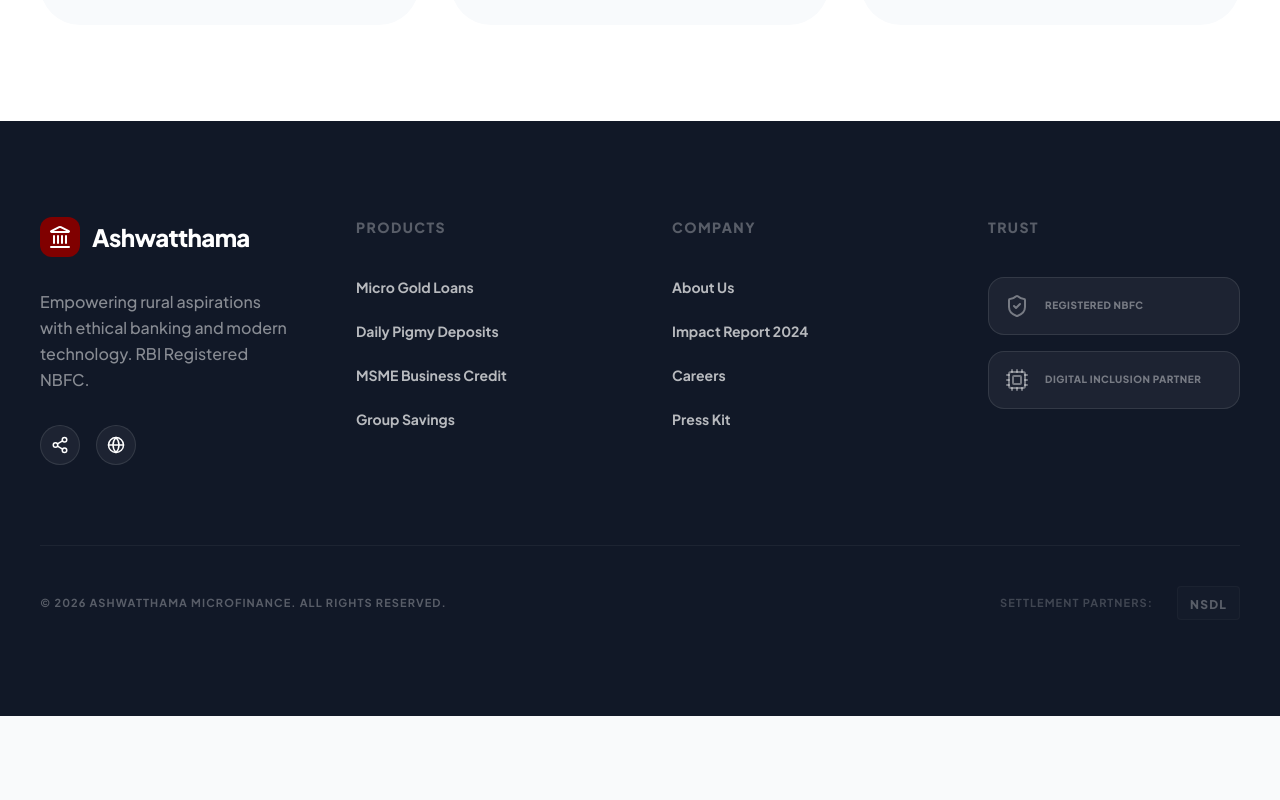
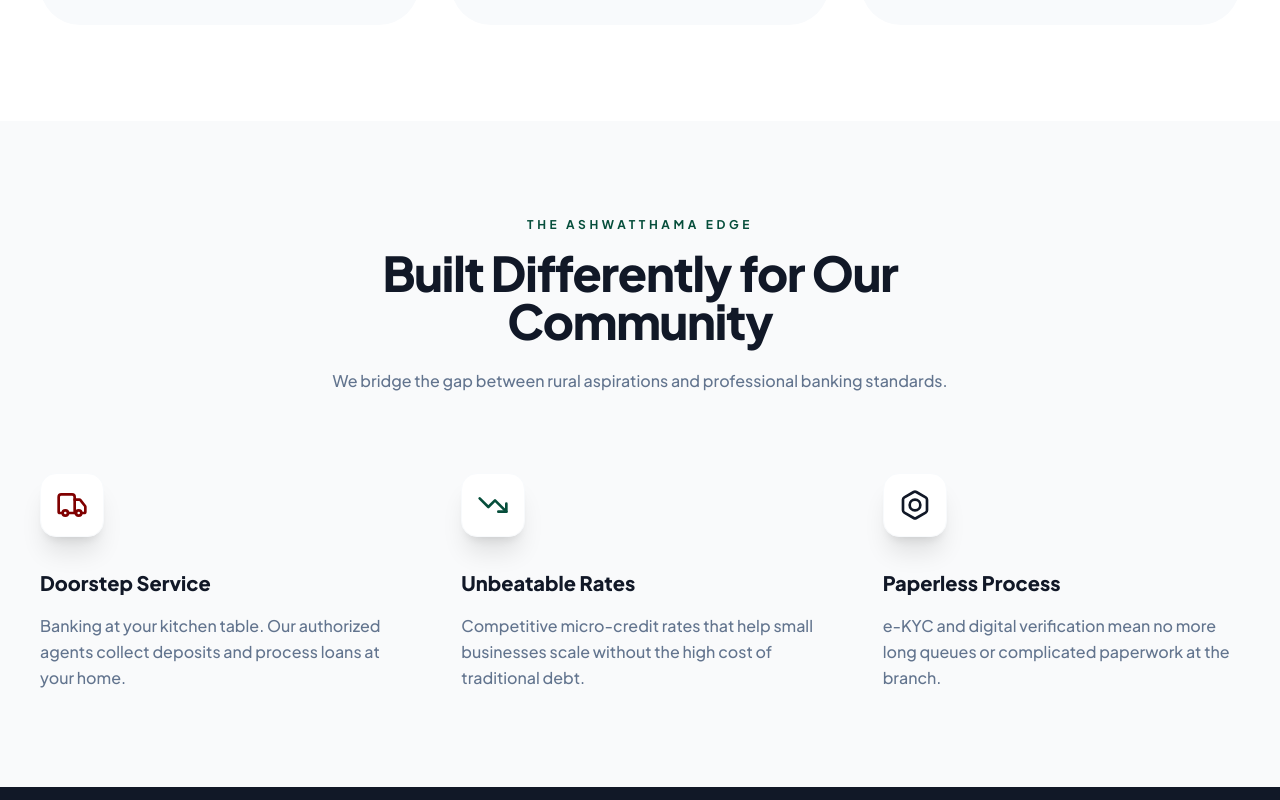
Before and after one commit to krishnakolpte/Ashwatthama.com, a Next.js app: page /en in a window 1280 px wide. Shown: the part 1640-2440 px from the top of the page. Before the commit the page ends 2356 px from the top, so only its background shows below. Built offline with nearby package versions, Linux system fonts and the light colour scheme; a web font is replaced by a local one.

Commit message:
feat: add localized WhyUs edge section

```diff
--- a/messages/en.json
+++ b/messages/en.json
@@ -56,5 +56,16 @@
 		"card3_title": "Pigmy Bonus Plan",
 		"card3_desc": "Consistency pays. Get 1% extra annual returns on daily collection accounts.",
 		"card3_btn": "Join Plan"
+	},
+	"WhyUs": {
+		"badge": "The Ashwatthama Edge",
+		"title": "Built Differently for Our Community",
+		"subtitle": "We bridge the gap between rural aspirations and professional banking standards.",
+		"feature1_title": "Doorstep Service",
+		"feature1_desc": "Banking at your kitchen table. Our authorized agents collect deposits and process loans at your home.",
+		"feature2_title": "Unbeatable Rates",
+		"feature2_desc": "Competitive micro-credit rates that help small businesses scale without the high cost of traditional debt.",
+		"feature3_title": "Paperless Process",
+		"feature3_desc": "e-KYC and digital verification mean no more long queues or complicated paperwork at the branch."
 	}
 }
--- a/messages/kn.json
+++ b/messages/kn.json
@@ -56,5 +56,16 @@
 		"card3_title": "ಪಿಗ್ಮಿ ಬೋನಸ್ ಯೋಜನೆ",
 		"card3_desc": "ನಿರಂತರ ಉಳಿತಾಯಕ್ಕೆ ಫಲವಿದೆ. ದೈನಂದಿನ ಕಲೆಕ್ಷನ್ ಖಾತೆಗಳ ಮೇಲೆ 1% ಹೆಚ್ಚುವರಿ ಲಾಭ ಪಡೆಯಿರಿ.",
 		"card3_btn": "ಯೋಜನೆಗೆ ಸೇರಿ"
+	},
+	"WhyUs": {
+		"badge": "ಅಶ್ವತ್ಥಾಮ ವಿಶೇಷತೆ",
+		"title": "ನಮ್ಮ ಸಮುದಾಯಕ್ಕಾಗಿ ವಿಶೇಷ ವಿನ್ಯಾಸ",
+		"subtitle": "ಗ್ರಾಮೀಣ ಆಕಾಂಕ್ಷೆಗಳು ಮತ್ತು ವೃತ್ತಿಪರ ಬ್ಯಾಂಕಿಂಗ್ ಗುಣಮಟ್ಟದ ನಡುವಿನ ಅಂತರವನ್ನು ನಾವು ಕಡಿಮೆ ಮಾಡುತ್ತೇವೆ.",
+		"feature1_title": "ಮನೆ ಬಾಗಿಲಿಗೆ ಸೇವೆ",
+		"feature1_desc": "ನಿಮ್ಮ ಮನೆಯಲ್ಲೇ ಬ್ಯಾಂಕಿಂಗ್ ಸೇವೆ. ನಮ್ಮ ಅಧಿಕೃತ ಏಜೆಂಟ್‌ಗಳು ನಿಮ್ಮ ಮನೆಗೇ ಬಂದು ಸಾಲದ ಪ್ರಕ್ರಿಯೆಗಳನ್ನು ಪೂರೈಸುತ್ತಾರೆ.",
+		"feature2_title": "ಉತ್ತಮ ಬಡ್ಡಿ ದರಗಳು",
+		"feature2_desc": "ಸಣ್ಣ ಉದ್ಯಮಗಳು ಬೆಳೆಯಲು ಸಹಾಯ ಮಾಡುವಂತಹ ಸ್ಪರ್ಧಾತ್ಮಕ ಮೈಕ್ರೋ-ಕ್ರೆಡಿಟ್ ದರಗಳು ಇಲ್ಲಿವೆ.",
+		"feature3_title": "ಕಾಗದರಹಿತ ಪ್ರಕ್ರಿಯೆ",
+		"feature3_desc": "ಇ-ಕೆವೈಸಿ ಮತ್ತು ಡಿಜಿಟಲ್ ಪರಿಶೀಲನೆಯ ಮೂಲಕ ಕಚೇರಿಯಲ್ಲಿ ಸಾಲಿನಲ್ಲಿ ನಿಲ್ಲುವ ತೊಂದರೆ ಇರುವುದಿಲ್ಲ."
 	}
 }
--- a/src/app/[locale]/page.tsx
+++ b/src/app/[locale]/page.tsx
@@ -1,11 +1,13 @@
 import Hero from "@/components/Hero";
 import Opportunities from "@/components/Opportunities";
+import WhyUs from "@/components/WhyUs";
 
 export default function HomePage() {
 	return (
 		<>
 			<Hero />
 			<Opportunities />
+			<WhyUs />
 		</>
 	);
 }
--- /dev/null
+++ b/src/components/WhyUs.tsx
@@ -0,0 +1,66 @@
+import { getTranslations } from "next-intl/server";
+import { Truck, TrendingDown, Bolt } from "lucide-react";
+
+export default async function WhyUs() {
+	const t = await getTranslations("WhyUs");
+
+	const features = [
+		{
+			icon: <Truck className="size-8" />,
+			title: t("feature1_title"),
+			desc: t("feature1_desc"),
+			color: "text-primary",
+		},
+		{
+			icon: <TrendingDown className="size-8" />,
+			title: t("feature2_title"),
+			desc: t("feature2_desc"),
+			color: "text-secondary",
+		},
+		{
+			icon: <Bolt className="size-8" />,
+			title: t("feature3_title"),
+			desc: t("feature3_desc"),
+			color: "text-brand-black",
+		},
+	];
+
+	return (
+		<section className="py-24 bg-brand-white" id="why-us">
+			<div className="max-w-7xl mx-auto px-6 lg:px-10">
+				<div className="text-center max-w-3xl mx-auto mb-20">
+					<span className="text-secondary font-bold tracking-[0.3em] uppercase text-xs block mb-4 font-jakarta">
+						{t("badge")}
+					</span>
+					<h2 className="text-4xl md:text-5xl font-black text-brand-black tracking-tight mb-6 font-kannada">
+						{t("title")}
+					</h2>
+					<p className="text-slate-500 font-medium font-kannada">
+						{t("subtitle")}
+					</p>
+				</div>
+
+				<div className="grid grid-cols-1 md:grid-cols-3 gap-16">
+					{features.map((feature, index) => (
+						<div
+							key={index}
+							className="flex flex-col items-start group"
+						>
+							<div
+								className={`size-16 bg-white rounded-2xl shadow-xl flex items-center justify-center ${feature.color} mb-8 border border-slate-50 group-hover:-translate-y-2 transition-transform duration-300`}
+							>
+								{feature.icon}
+							</div>
+							<h3 className="text-xl font-extrabold mb-4 font-kannada">
+								{feature.title}
+							</h3>
+							<p className="text-slate-500 leading-relaxed font-medium font-kannada">
+								{feature.desc}
+							</p>
+						</div>
+					))}
+				</div>
+			</div>
+		</section>
+	);
+}
```
